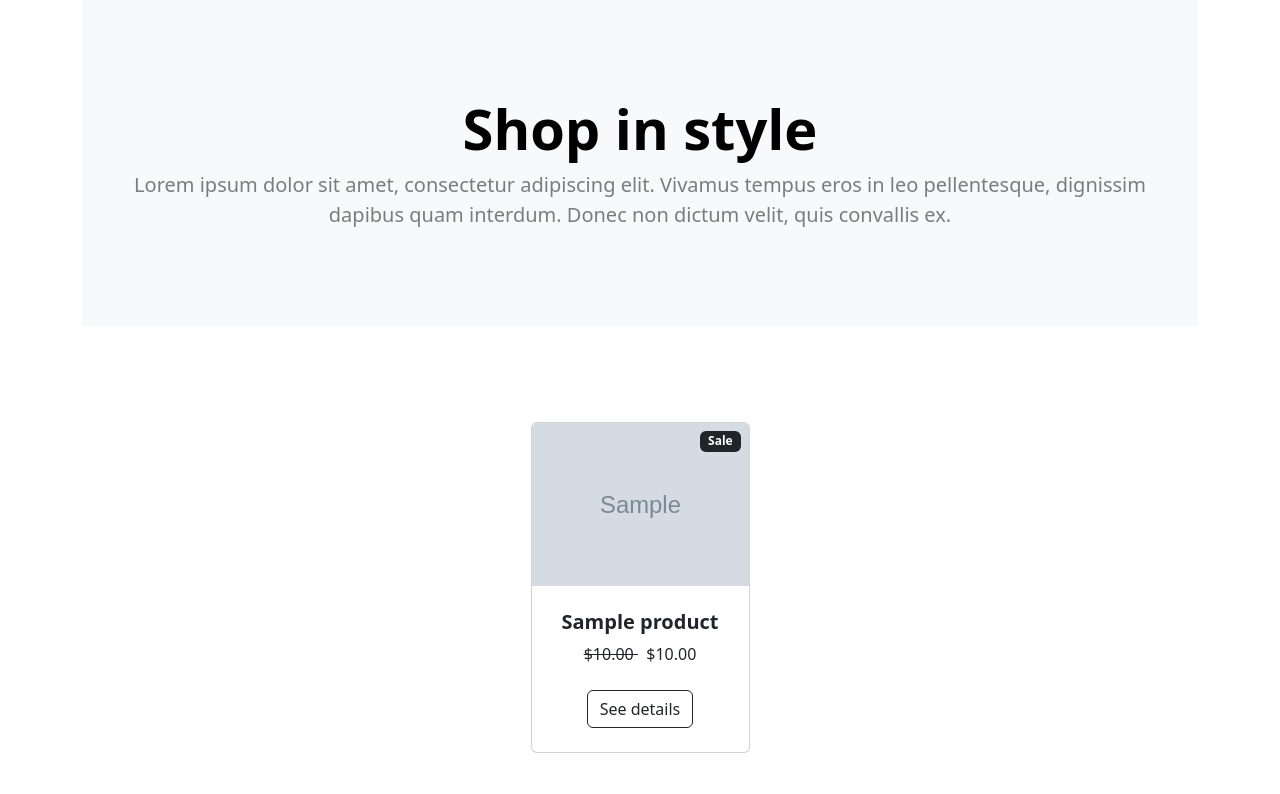
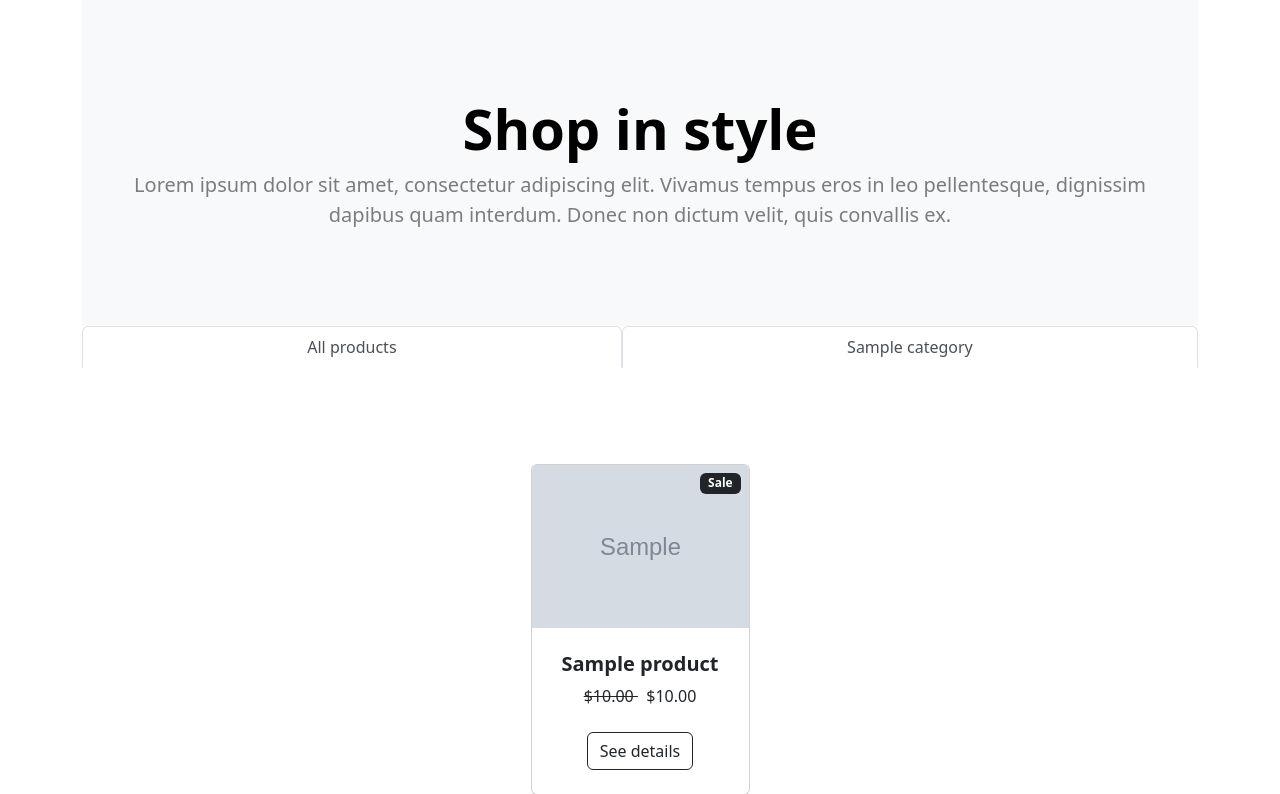
Before and after one commit to julkiea/Django-ecommerce-app, a Django app: page / in a window 1280 px wide. Shown: the part 131-925 px from the top of the page. Run offline with Django 5.2, Linux system fonts and the light colour scheme; tables that the repository leaves empty hold one stand-in row (values such as "Sample post"); grey boxes marked "Sample" are stand-in pictures; one stand-in notice (Sample message) is shown; some libraries are stand-ins or nearby versions.

Commit message:
Add categories' directories

```diff
--- a/website/templates/home.html
+++ b/website/templates/home.html
@@ -10,6 +10,20 @@
                 </div>
             </div>
         </header>
+        <ul class="nav nav-tabs nav-fill">
+            <li class="nav-item">
+                <a class="nav-link active" aria-current="page" href="{% url 'home' %}">All products</a>
+            </li>
+            {% for category in categories %}
+            <li class="nav-item">
+            <a class="nav-link active" aria-current="page" href="{% url 'filter_products' %}?category={{ category }}">{{category}}</a>
+            </li>
+
+            {% endfor %}
+
+        </ul>
+
+
         <!-- Section-->
         <section class="py-5">
             <div class="container px-4 px-lg-5 mt-5">
```
Also changed, not shown: website/templates/category.html (+13 -1 lines).
